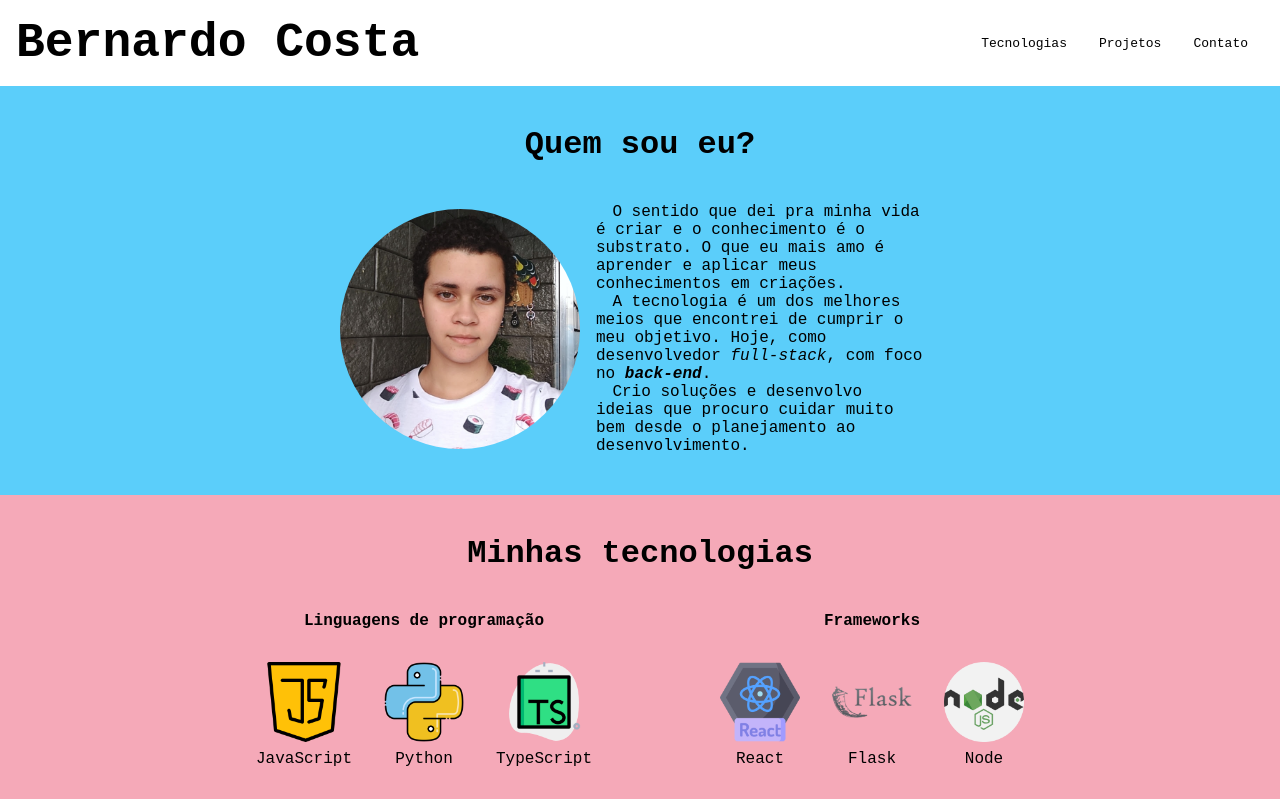
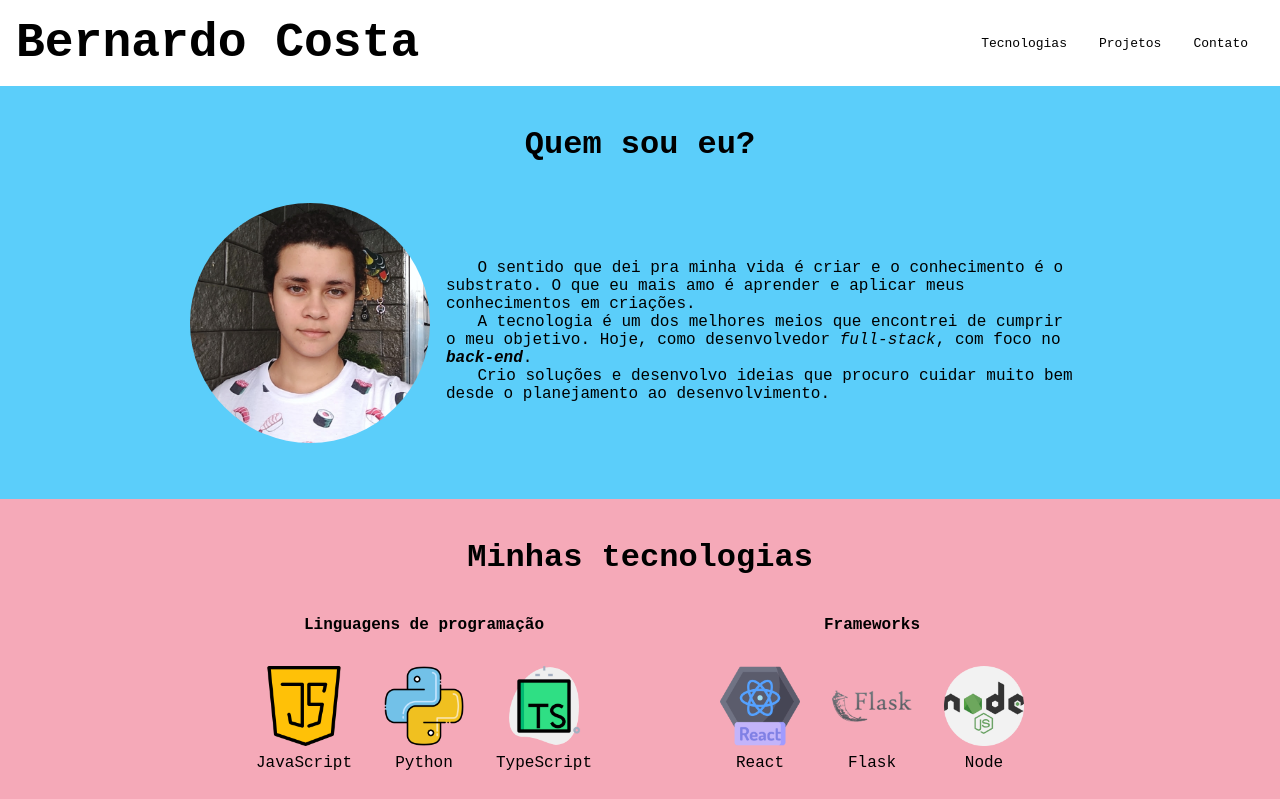
Before and after one commit to bercardosoc/portfolio, a React (Create React App) app: page / in a window 1280 px wide. Shown: the top 799 px of the page. Built offline with nearby package versions, Linux system fonts and the light colour scheme; the HTML template or start-up script is replaced by a standard one; a web font is replaced by a local one.

Commit message:
fix: solve broken header and about me

```diff
--- a/src/components/AboutMe/style.ts
+++ b/src/components/AboutMe/style.ts
@@ -18,15 +18,22 @@ h2 {
 export const Content = styled.div`
 
     display: flex;
-    flex-direction: row;
+    flex-direction: column;
     align-items: center;
+
 
     img {
         border-radius: 100%;
         width: 15rem;
+        margin-bottom: 1rem;
     }
 
     @media screen and (min-width: 768px) {
+        flex-direction: row;
+        width: 75%;
+    }
+
+    @media screen and (min-width: 1340px) {
         width: 50%;
     }
 `
--- a/src/components/Header/index.tsx
+++ b/src/components/Header/index.tsx
@@ -1,8 +1,7 @@
 import { useState } from "react"
-import { Container, Content } from "./styles"
+import { Container, Content, Title } from "./styles"
 import Burger from "../../assets/hamburguer.png"
 import { MdClose } from "react-icons/md"
-import { FiMenu } from "react-icons/fi"
 
 export const Header = () => {
 
@@ -13,20 +12,26 @@ export const Header = () => {
       }
 
     const unhandleToggle = () => {
-      setNavBarOpen(true)
+      setNavBarOpen(false)
     }
 
     let width = window.innerWidth
 
     return (
         <Container>
-            <h1>Bernardo Costa</h1>
-            {/* {navBarOpen ? (
-                <MdClose style={{ color: "#fff", width: "40px", height: "40px" }} /> ) : (
-                <FiMenu style={{ color: "#7b7b7b", width: "40px", height: "40px" }} />
-                )} */}
             {
-                width < 768 && navBarOpen ? (
+                width < 768 ? (
+                    <Title>
+                        <h1>Bernardo</h1>
+                        <h1>Costa</h1>
+                    </Title>
+                ) : (
+                    <h1>Bernardo Costa</h1>
+                )
+            }
+
+            {
+                width < 768 && !navBarOpen ? (
                     <img
                         src={Burger}
                         alt= "Burger bar"
--- a/src/components/Header/styles.ts
+++ b/src/components/Header/styles.ts
@@ -17,6 +17,14 @@ img {
 }
 
 `
+
+export const Title = styled.div`
+
+    display: flex;
+    flex-direction: column;
+
+`
+
 export const Content = styled.div`
 
 display: flex;
--- a/src/style/global.ts
+++ b/src/style/global.ts
@@ -16,6 +16,14 @@ body {
 h1 {
     font-size: 3rem;
     font-weight: bolder;
+
+    @media screen and (max-width: 768px) {
+        font-size: 2.5rem;
+    }
+
+    @media screen and (max-width: 360px) {
+        font-size: 2rem;
+    }
 }
 
 h2 {
```
